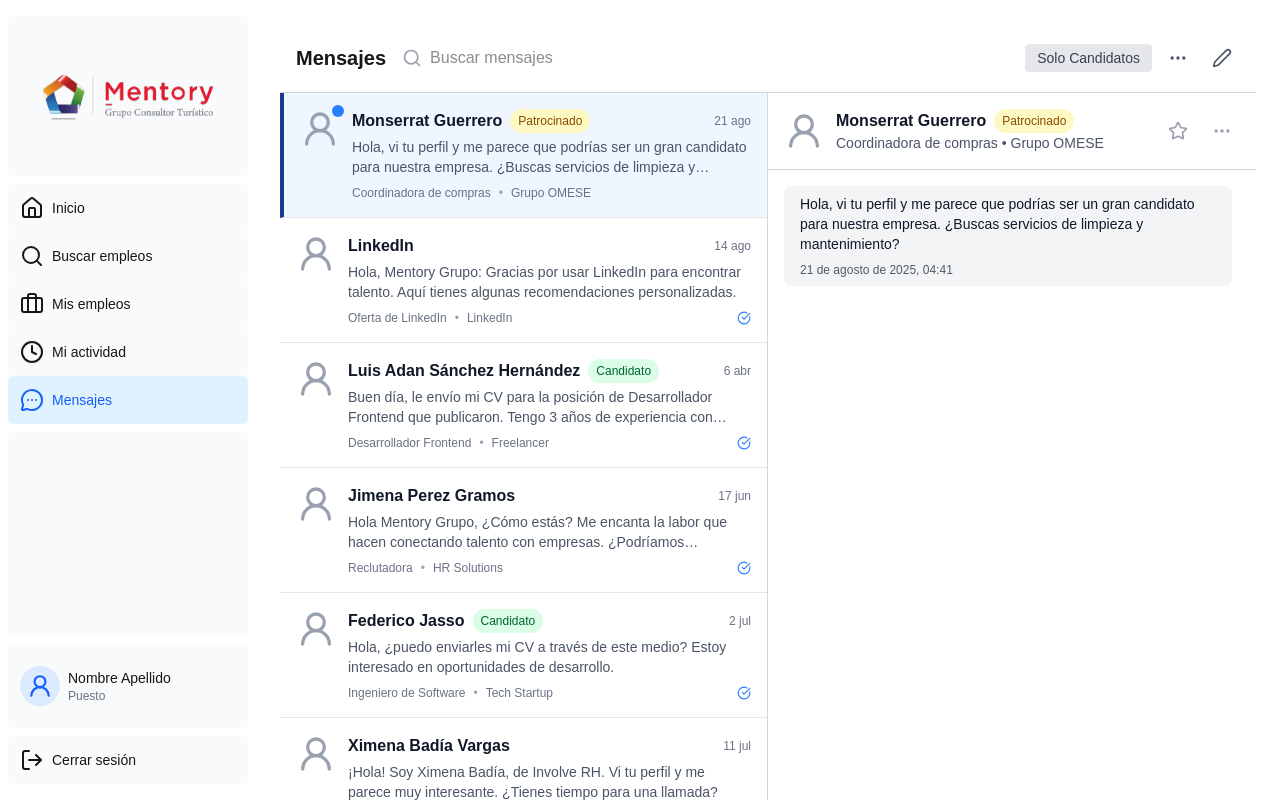
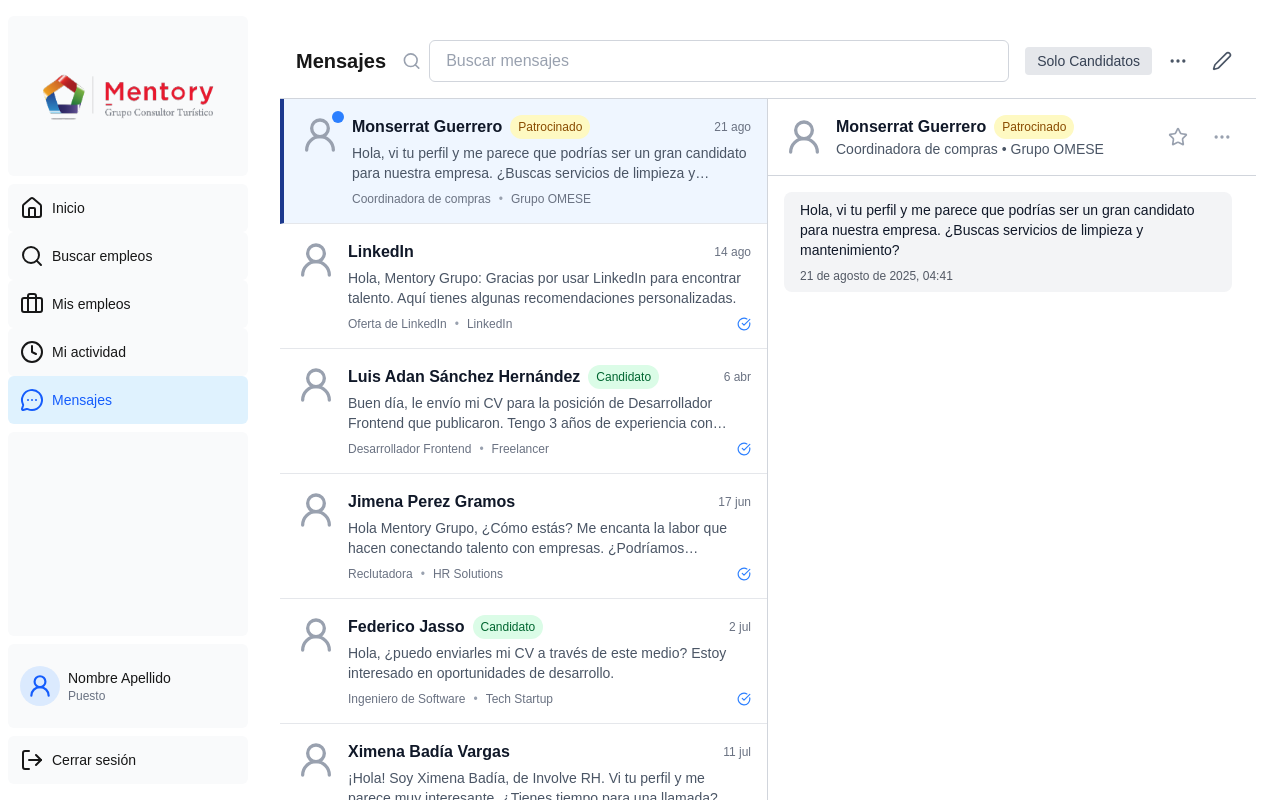
Before and after one commit to oscarquijanocruz/portal-empleo-frontend, a Next.js app: page /dashboard/candidato/mensajes in a window 1280 px wide. Built offline with nearby package versions, Linux system fonts and the light colour scheme.

Commit message:
feat(ui): enhance input and button components

```diff
--- a/src/app/components/ui/Button.jsx
+++ b/src/app/components/ui/Button.jsx
@@ -1,11 +1,65 @@
-// Botón "¡Postularme!"
-export default function Button({ onClick, children }) {
+function cn(...classes) {
+  return classes.filter(Boolean).join(" ");
+}
+
+const variantStyles = {
+  primary:
+    "bg-blue-600 text-white hover:bg-blue-700 focus-visible:ring-blue-600", // default primary style
+  secondary:
+    "bg-white text-blue-600 border border-blue-600 hover:bg-blue-50 focus-visible:ring-blue-600",
+  ghost: "bg-transparent text-blue-600 hover:bg-blue-50 focus-visible:ring-blue-500",
+};
+
+const sizeStyles = {
+  sm: "text-sm px-3 py-1.5",
+  md: "text-base px-4 py-2",
+  lg: "text-lg px-5 py-3",
+};
+
+export default function Button({
+  children,
+  type = "button",
+  onClick,
+  variant = "primary",
+  size = "md",
+  disabled = false,
+  loading = false,
+  fullWidth = false,
+  className,
+  ...props
+}) {
+  const isDisabled = disabled || loading;
+  const variantClass = variantStyles[variant] ?? variantStyles.primary;
+  const sizeClass = sizeStyles[size] ?? sizeStyles.md;
+
   return (
     <button
-        onClick={onClick}
-        className="bg-blue-500 hover:bg-blue-700 text-white font-bold py-2 px-4 rounded"
+      type={type}
+      onClick={onClick}
+      disabled={isDisabled}
+      aria-busy={loading || undefined}
+      className={cn(
+        "relative inline-flex items-center justify-center rounded-md font-medium transition-colors focus:outline-none focus-visible:ring-2 focus-visible:ring-offset-2",
+        variantClass,
+        sizeClass,
+        fullWidth && "w-full",
+        isDisabled && "cursor-not-allowed opacity-60",
+        loading && "pointer-events-none",
+        className
+      )}
+      {...props}
     >
-        {children}
+      {loading ? (
+        <span className="flex items-center gap-2">
+          <span
+            className="h-4 w-4 animate-spin rounded-full border-2 border-current border-t-transparent"
+            aria-hidden="true"
+          />
+          <span>{children}</span>
+        </span>
+      ) : (
+        children
+      )}
     </button>
-    );
+  );
 }
--- a/src/app/components/ui/Input.jsx
+++ b/src/app/components/ui/Input.jsx
@@ -1,12 +1,75 @@
-// Barra de búsqueda
+import { useId } from "react";
 
-export default function Input({ type = "text", placeholder = "", ...props }) {
+function cn(...classes) {
+  return classes.filter(Boolean).join(" ");
+}
+
+const sizeStyles = {
+  sm: "text-sm px-3 py-1.5",
+  md: "text-base px-4 py-2",
+  lg: "text-lg px-4 py-3",
+};
+
+export default function Input({
+  type = "text",
+  placeholder = "",
+  size = "md",
+  disabled = false,
+  error = false,
+  helperText,
+  errorMessage,
+  className,
+  id,
+  ...props
+}) {
+  const reactId = useId();
+  const inputId = id ?? `input-${reactId}`;
+  const isError = Boolean(error);
+  const errorText = isError
+    ? typeof error === "string"
+      ? error
+      : errorMessage
+    : undefined;
+  const sizeClass = sizeStyles[size] ?? sizeStyles.md;
+  const helperContent = !errorText ? helperText : undefined;
+  const messageId = errorText
+    ? `${inputId}-error`
+    : helperContent
+    ? `${inputId}-helper`
+    : undefined;
+
   return (
-    <input
-      type={type}
-      placeholder={placeholder}
-      className="border border-gray-300 rounded-md px-4 py-2 focus:outline-none focus:ring-2 focus:ring-blue-500"
-      {...props}
-    />
+    <div className="w-full">
+      <input
+        id={inputId}
+        type={type}
+        placeholder={placeholder}
+        disabled={disabled}
+        aria-invalid={isError || undefined}
+        aria-describedby={messageId}
+        className={cn(
+          "block w-full rounded-md border transition focus:outline-none focus:ring-2 focus:ring-offset-1",
+          "bg-white text-gray-900 placeholder:text-gray-400",
+          sizeClass,
+          isError
+            ? "border-red-500 focus:border-red-500 focus:ring-red-500"
+            : "border-gray-300 focus:border-blue-500 focus:ring-blue-500",
+          disabled && "cursor-not-allowed border-gray-200 bg-gray-100 text-gray-500",
+          className
+        )}
+        {...props}
+      />
+      {errorText || helperContent ? (
+        <p
+          id={messageId}
+          className={cn(
+            "mt-1 text-sm",
+            errorText ? "text-red-600" : "text-gray-500"
+          )}
+        >
+          {errorText ?? helperContent}
+        </p>
+      ) : null}
+    </div>
   );
 }
```
Also changed, not shown: src/app/components/ui/README.md (added).
